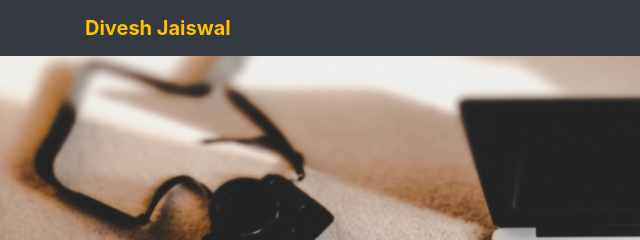
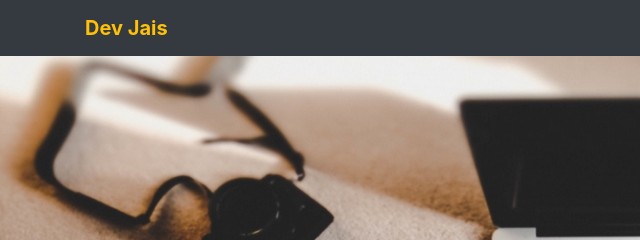
Before and after one commit to Divesh-Jaiswal/Frontend-Work, a plain HTML site: page Portfolio Bootstrap/portfolio.html in a window 1280 px wide. Shown: the top 240 px of the page, 0-640 px from the left. Drawn offline with nearby package versions, Linux system fonts and the light colour scheme.

Commit message:
name changed

```diff
--- a/Portfolio Bootstrap/portfolio.html
+++ b/Portfolio Bootstrap/portfolio.html
@@ -14,7 +14,7 @@
 	<div class="bgimg">
 		<nav class="navbar navbar-expand-md bg-dark navbar-dark fixed-top">
 			<div class="container">
-				<a href="" class="navbar-brand text-warning  font-weight-bold">Divesh Jaiswal</a>
+				<a href="" class="navbar-brand text-warning  font-weight-bold">Dev Jais</a>
 				<button class="navbar-toggler" type="button" data-toggle="collapse" data-target="#collapsenavbar">
 				    <span class="navbar-toggler-icon"></span>
 				</button>
```
